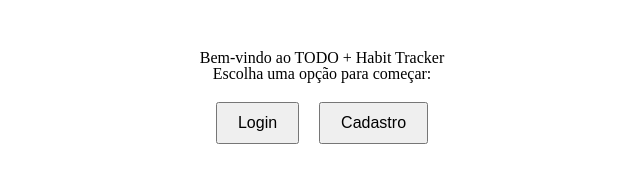
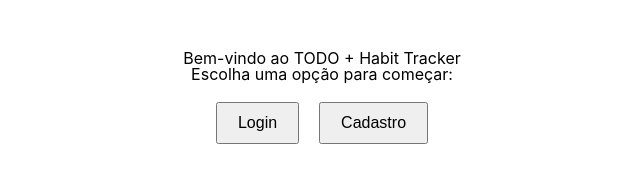
Before and after one commit to yancafer/habit-keeper, a Next.js app: page / in a window 1280 px wide. Shown: the top 194 px of the page, without its empty margins (318-958 px from the left). Built offline with nearby package versions, Linux system fonts and the light colour scheme; no server answers.

Commit message:
Adicionando estilo global para tags html

```diff
--- a/src/app/globals.css
+++ b/src/app/globals.css
@@ -41,3 +41,12 @@ table {
 	border-collapse: collapse;
 	border-spacing: 0;
 }
+
+/*
+************************TÍTULOS***************************
+*/
+
+h1, h2, div, body{
+    color: #000000;
+	font-family: 'Inter', sans-serif;
+}
```
